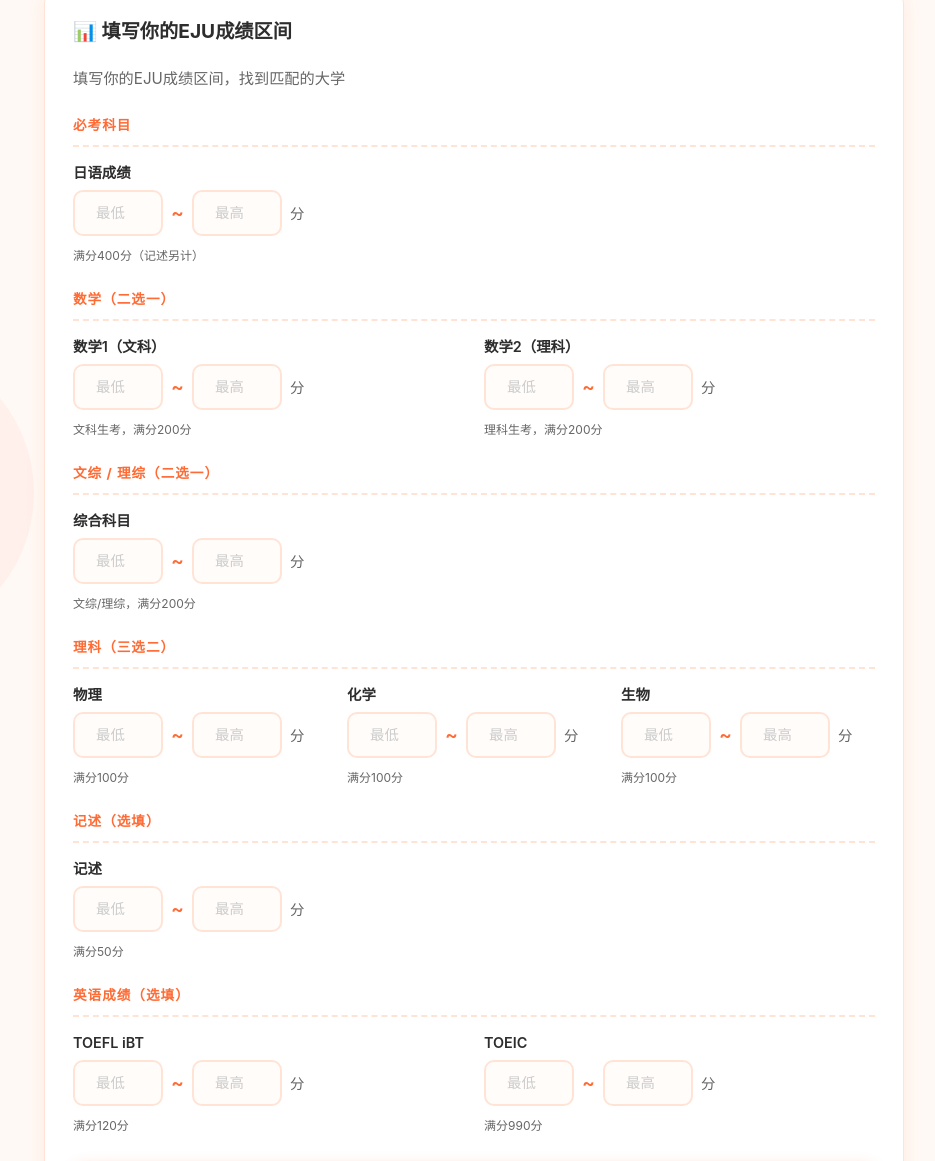
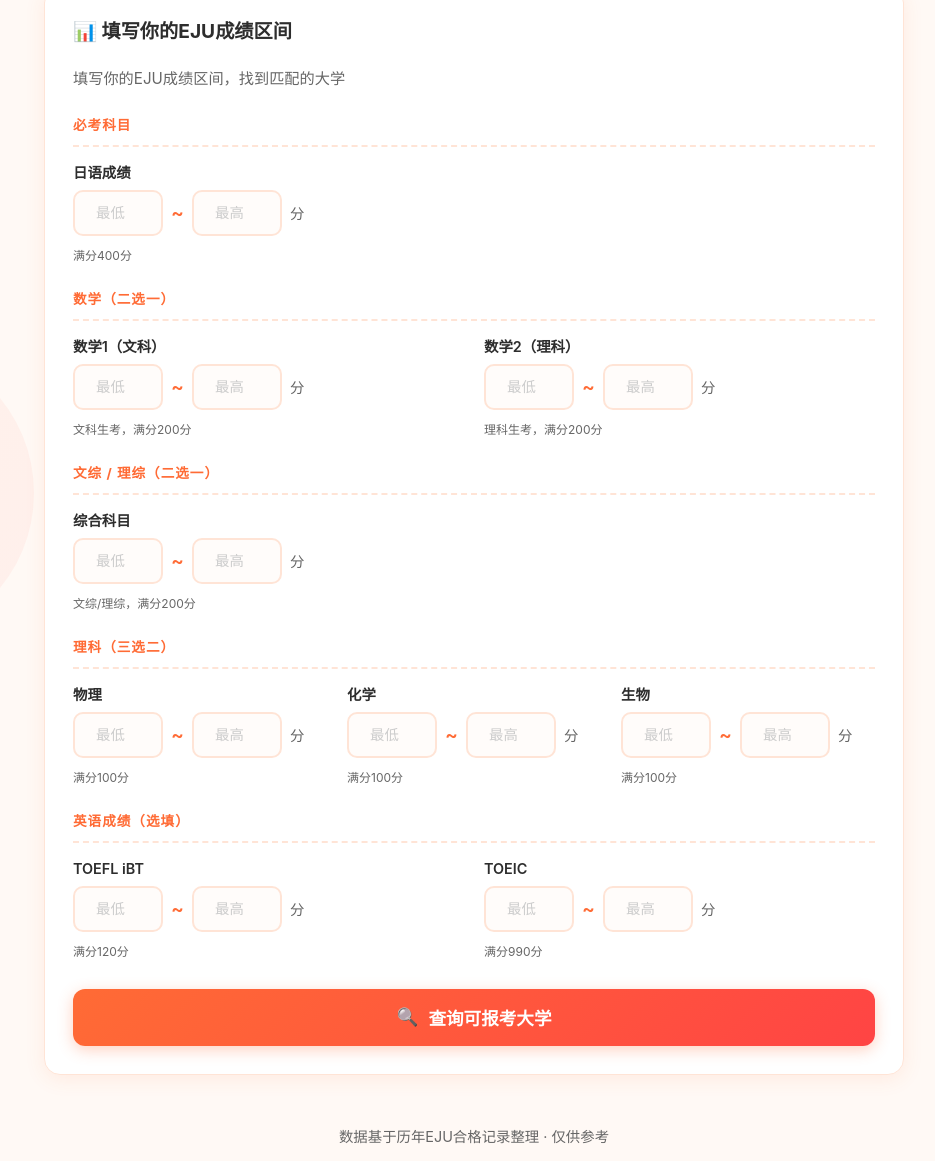
Before and after one commit to XIAJIANGWEINI/eju-lookup, a plain HTML site: page index.html in a window 1280 px wide. Shown: the part 257-1418 px from the top of the page, without its empty margins (166-1101 px from the left). Drawn offline with Linux system fonts and the light colour scheme.

Commit message:
Add files via upload

```diff
--- a/index.html
+++ b/index.html
@@ -728,7 +728,7 @@
                         <input type="number" id="japanese_max" placeholder="最高" min="0" max="400">
                         <span class="unit">分</span>
                     </div>
-                    <span class="form-hint">满分400分（记述另计）</span>
+                    <span class="form-hint">满分400分</span>
                 </div>
             </div>
 
@@ -801,20 +801,6 @@
                         <span class="unit">分</span>
                     </div>
                     <span class="form-hint">满分100分</span>
-                </div>
-            </div>
-
-            <div class="section-title">记述（选填）</div>
-            <div class="form-grid">
-                <div class="score-range-group">
-                    <label class="score-range-label">记述</label>
-                    <div class="score-range-input">
-                        <input type="number" id="essay_min" placeholder="最低" min="0" max="50">
-                        <span class="range-separator">~</span>
-                        <input type="number" id="essay_max" placeholder="最高" min="0" max="50">
-                        <span class="unit">分</span>
-                    </div>
-                    <span class="form-hint">满分50分</span>
                 </div>
             </div>
 
@@ -894,7 +880,7 @@
 
         // 收集分数区间
         function collectScores() {
-            const fields = ['japanese', 'general', 'math1', 'math2', 'physics', 'chemistry', 'biology', 'essay', 'toefl', 'toeic'];
+            const fields = ['japanese', 'general', 'math1', 'math2', 'physics', 'chemistry', 'biology', 'toefl', 'toeic'];
             const scores = {};
 
             fields.forEach(field => {
```
